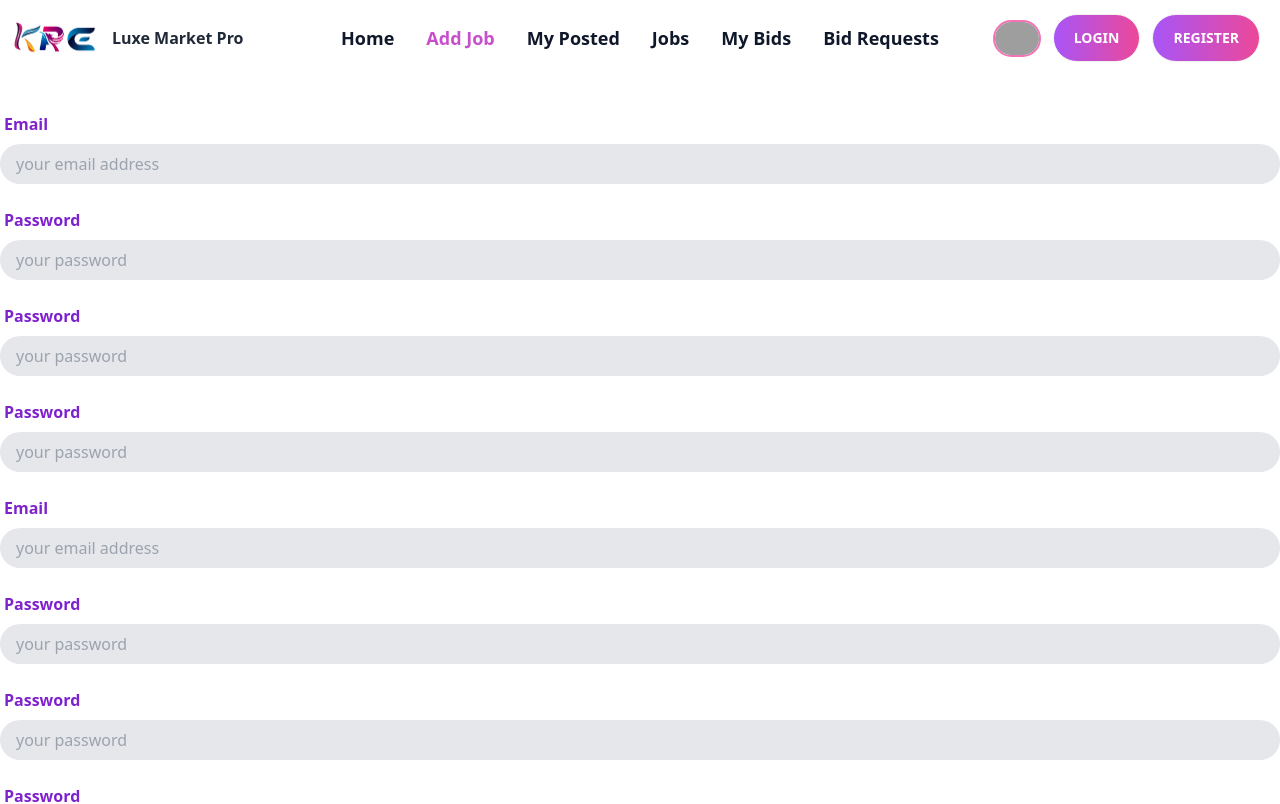
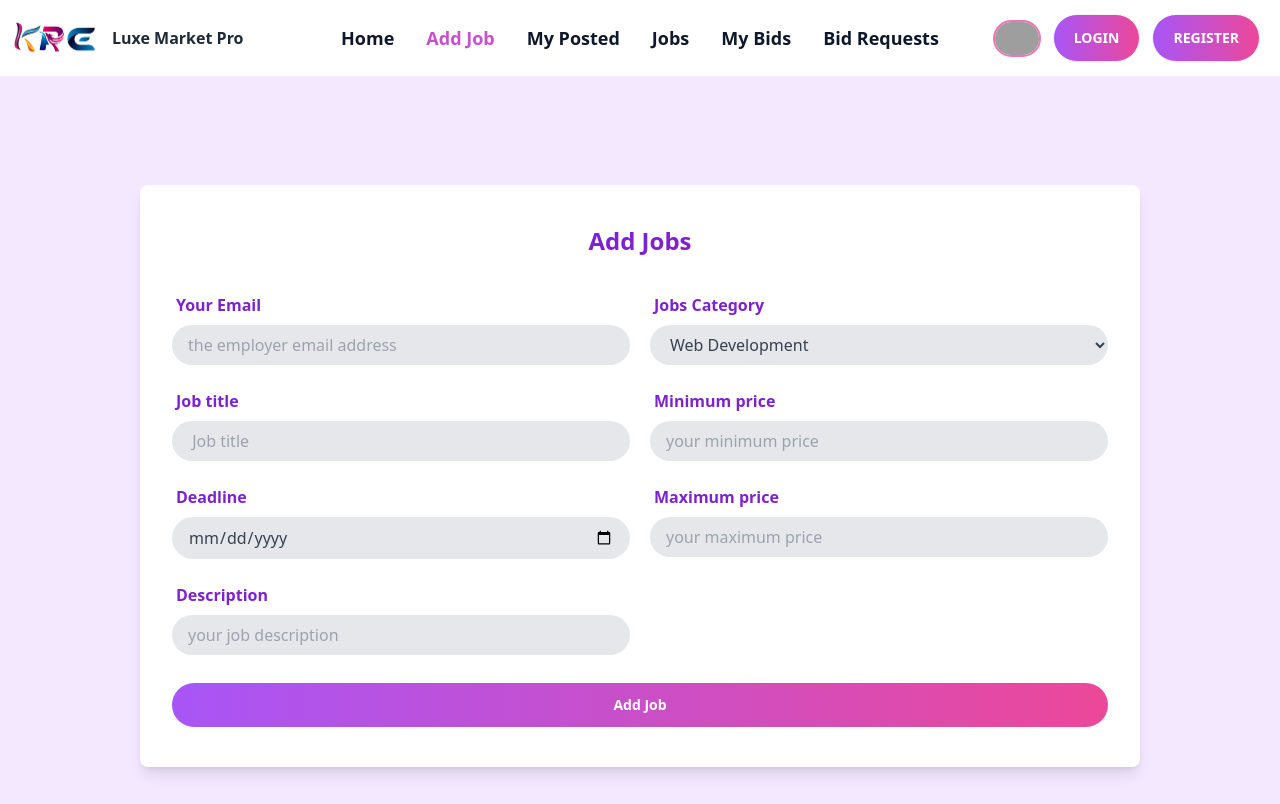
Before and after one commit to kazirauf/luxe-market-pro-cliient-side, a React (Vite) app: page /addJobs in a window 1280 px wide. Shown: the top 804 px of the page. Built offline with nearby package versions, Linux system fonts and the light colour scheme; no server answers; grey boxes are pictures that could not be loaded.

Commit message:
Implementation of React Tabs on home page is complete

```diff
--- a/package.json
+++ b/package.json
@@ -19,7 +19,8 @@
     "react-router-dom": "^6.18.0",
     "react-tabs": "^6.0.2",
     "react-toastify": "^9.1.3",
-    "sort-by": "^1.2.0"
+    "sort-by": "^1.2.0",
+    "sweetalert2": "^11.9.0"
   },
   "devDependencies": {
     "@types/react": "^18.2.15",
--- a/src/Page/AddJobs/AddJobs.jsx
+++ b/src/Page/AddJobs/AddJobs.jsx
@@ -1,96 +1,137 @@
+import Swal from "sweetalert2";
+import useAuth from "../../hooks/useAuth";
+
 const AddJobs = () => {
+    const {user} = useAuth()
+    const handleAddProduct = (event) => {
+        event.preventDefault()
+          const form = event.target;
+          const email = form.email.value;
+          const jobTitle = form.jobTitle.value;
+          const deadline = form.deadline.value;
+          const description = form.description.value;
+          const category = form.category.value;
+          const minimumPrice = form.minimumPrice.value;
+          const maximumPrice = form.maximumPrice.value;
+          const product = {email, jobTitle, deadline, description, category, minimumPrice, maximumPrice}
+          console.log(product);
+
+          fetch(`http://localhost:5000/addJobs`, {
+             method: 'POST',
+             headers: {
+                'content-type': 'application/json'
+             },
+             body: JSON.stringify(product)
+          })
+          .then(res => res.json())
+          .then(data => {
+            console.log(data);
+            if(data.insertedId) {
+              Swal.fire({
+                title: 'success!',
+                text: 'job added successfully',
+                icon: 'success',
+                confirmButtonText: 'Done'
+              })
+            }
+          })
+
+        }
     return (
         <div>
-            <div>
-            <form  className="mt-6">
-                {/* left sides input fields */}
-    <div>
+        <div  className="min-h-screen flex items-center justify-center bg-purple-100">
+<form onSubmit={handleAddProduct} className="bg-white p-8 rounded-lg shadow-lg py-10 w-[1000px]">
+  <h1 className="text-center text-purple-700 font-semibold text-2xl">Add Jobs</h1>
+  <div  className="mt-6 lg:flex gap-5">
+<div className="flex-1">
 <div className="py-3">
-            <h1 className="font-bold mb-2 ml-1 text-purple-700">Email</h1>
+      <h1 className="font-bold mb-2 ml-1 text-purple-700">Your Email</h1>
    <input
       className="w-full px-4 py-2 text-gray-700 bg-gray-200 rounded-full focus:outline-none focus:border-purple-400 focus:bg-white"
       type="email"
       name="email"
-            placeholder="your email address"
+      placeholder="the employer email address"
+      value={user?.email
+      }
       required
     />
    </div>
   <div className="py-3">
-            <h1 className="font-bold mb-2 ml-1 text-purple-700">Password</h1>
+      <h1 className="font-bold mb-2 ml-1 text-purple-700">Job title</h1>
    <input
       className="w-full px-4 py-2 text-gray-700 bg-gray-200 rounded-full focus:outline-none focus:border-purple-400 focus:bg-white"
-            type="password"
-            placeholder="your password"
-            name="password"
+      type="text"
+      placeholder=" Job title"
+      name="jobTitle"
       required
     />
    </div>
   <div className="py-3">
-            <h1 className="font-bold mb-2 ml-1 text-purple-700">Password</h1>
+      <h1 className="font-bold mb-2 ml-1 text-purple-700">Deadline</h1>
    <input
       className="w-full px-4 py-2 text-gray-700 bg-gray-200 rounded-full focus:outline-none focus:border-purple-400 focus:bg-white"
-            type="password"
-            placeholder="your password"
-            name="password"
+      type="date"
+      placeholder="Job Deadline"
+      name="deadline"
       required
     />
    </div>
   <div className="py-3">
-            <h1 className="font-bold mb-2 ml-1 text-purple-700">Password</h1>
+      <h1 className="font-bold mb-2 ml-1 text-purple-700">Description</h1>
    <input
       className="w-full px-4 py-2 text-gray-700 bg-gray-200 rounded-full focus:outline-none focus:border-purple-400 focus:bg-white"
-            type="password"
-            placeholder="your password"
-            name="password"
+      type="text"
+      placeholder="your job description"
+      name="description"
       required
     />
    </div>
 </div>
-
-    {/* right side input fields */}
+<div className="flex-1">
 <div className="py-3">
-            <h1 className="font-bold mb-2 ml-1 text-purple-700">Email</h1>
+      <h1 className="font-bold mb-2 ml-1 text-purple-700">Jobs Category</h1>
+      <select
+                  className="w-full px-4 py-2 text-gray-700 bg-gray-200 rounded-full focus:outline-none focus:border-purple-400 focus:bg-white"
+                  name="category"
+                >
+                  <option value="Web Development">Web Development</option>
+                  <option value="Digital Marketing">Digital Marketing</option>
+                  <option value="Graphics Design">Graphics Design</option>
+                </select>
+   </div>
+  <div className="py-3">
+      <h1 className="font-bold mb-2 ml-1 text-purple-700"> Minimum price</h1>
       <input
       className="w-full px-4 py-2 text-gray-700 bg-gray-200 rounded-full focus:outline-none focus:border-purple-400 focus:bg-white"
-            type="email"
-            name="email"
-            placeholder="your email address"
+      type="text"
+      placeholder="your minimum price"
+      name="minimumPrice"
       required
     />
+
    </div>
   <div className="py-3">
-            <h1 className="font-bold mb-2 ml-1 text-purple-700">Password</h1>
+      <h1 className="font-bold mb-2 ml-1 text-purple-700">Maximum price</h1>
    <input
       className="w-full px-4 py-2 text-gray-700 bg-gray-200 rounded-full focus:outline-none focus:border-purple-400 focus:bg-white"
-            type="password"
-            placeholder="your password"
-            name="password"
-            required
-          />
-         </div>
-        <div className="py-3">
-            <h1 className="font-bold mb-2 ml-1 text-purple-700">Password</h1>
-         <input
-            className="w-full px-4 py-2 text-gray-700 bg-gray-200 rounded-full focus:outline-none focus:border-purple-400 focus:bg-white"
-            type="password"
-            placeholder="your password"
-            name="password"
-            required
-          />
-         </div>
-        <div className="py-3">
-            <h1 className="font-bold mb-2 ml-1 text-purple-700">Password</h1>
-         <input
-            className="w-full px-4 py-2 text-gray-700 bg-gray-200 rounded-full focus:outline-none focus:border-purple-400 focus:bg-white"
-            type="password"
-            placeholder="your password"
-            name="password"
+      type="text"
+      placeholder="your maximum price"
+      name="maximumPrice"
       required
     />
    </div>
 
+ </div>
+
+  </div>
+  <button
+            className="w-full mt-4 py-3 px-4 rounded-full bg-gradient-to-r from-purple-500 to-pink-500 text-white text-center font-semibold text-sm focus:outline-none focus:ring-2 focus:ring-purple-400"
+          >
+            Add Job
+          </button>
 </form>
 </div>
+
   </div>
     );
 };
--- a/src/Page/Home/Home/Home.jsx
+++ b/src/Page/Home/Home/Home.jsx
@@ -1,4 +1,5 @@
 
+import { useEffect, useState } from "react";
 import AboutUs from "../../AboutUs/AboutUs";
 import Banner from "../Banner/Banner";
 import TabsCard from "../Tabs/TabsCard";
@@ -6,10 +7,17 @@ import TabsCard from "../Tabs/TabsCard";
 import UserComments from "../UserComments/UserComments";
 
 const Home = () => {
+    const [tabs, setTabs] = useState([])
+    console.log(tabs);
+    useEffect(() => {
+        fetch('http://localhost:5000/tabsCategory')
+        .then(res => res.json())
+        .then(data => setTabs(data))
+    }, [])
     return (
         <div>
             <Banner></Banner>
-            <TabsCard></TabsCard>
+            <TabsCard tabs={tabs}></TabsCard>
             <UserComments></UserComments>
             <AboutUs></AboutUs>
         </div>
--- /dev/null
+++ b/src/Page/Home/Tabs/TabItems.jsx
@@ -0,0 +1,21 @@
+
+const TabItems = ({item}) => {
+    const {jobTitle, email, _id, deadline, description, minimumPrice, maximumPrice, category} = item;
+    return (
+        <div>
+        <div className="card w-72 h-96 py-5  bg-base-100 shadow-xl mb-5">
+  <div className="card-body">
+    <h2 className="card-title text-fuchsia-400">{jobTitle}</h2>
+    <p className="font-bold">Deadline: {deadline}</p>
+    <p className="font-bold">Price range: ${minimumPrice}-${maximumPrice}</p>
+    <p >{description}</p>
+    <div className="card-actions justify-end">
+      <button className="btn  bg-gradient-to-r from-purple-500 to-pink-500 text-white">Bid now</button>
+    </div>
+  </div>
+</div>
+        </div>
+    );
+};
+
+export default TabItems;
--- a/src/main.jsx
+++ b/src/main.jsx
@@ -1,5 +1,7 @@
 import React from 'react'
 import ReactDOM from 'react-dom/client'
+import { ToastContainer, toast } from 'react-toastify';
+  import 'react-toastify/dist/ReactToastify.css';
 
 import './index.css'
 import { RouterProvider } from 'react-router-dom'
@@ -13,6 +15,6 @@ ReactDOM.createRoot(document.getElementById('root')).render(
   <RouterProvider router={router}></RouterProvider>
 
   </AuthProviders>
-
+ <ToastContainer/>
   </React.StrictMode>,
 )
```
Also changed, not shown: src/Page/Home/Tabs/TabsCard.jsx (+62 -21 lines), 1 other file (tests, documents, lock files or other folders). Lines whose indentation alone changed are shown as unchanged.
